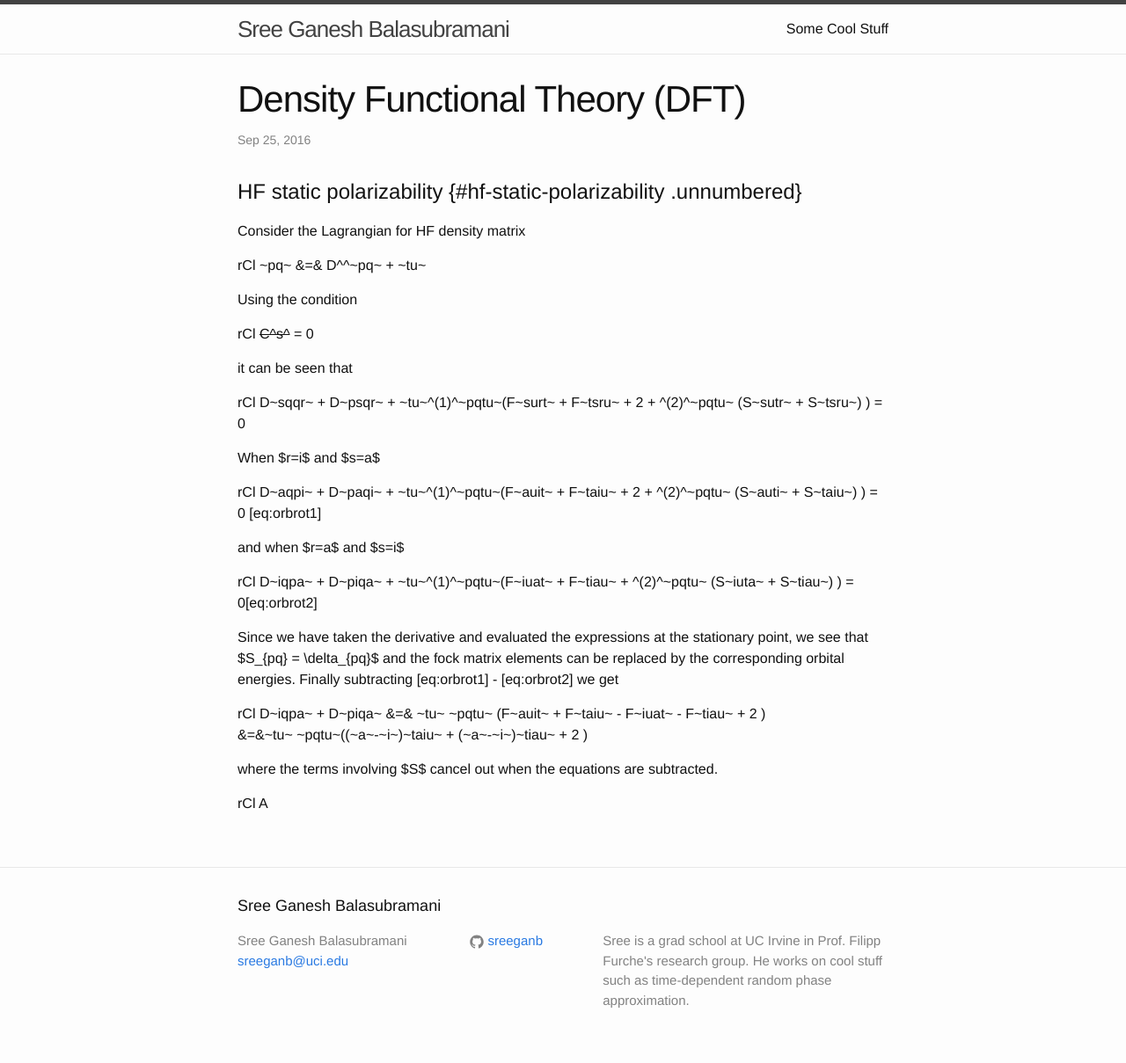
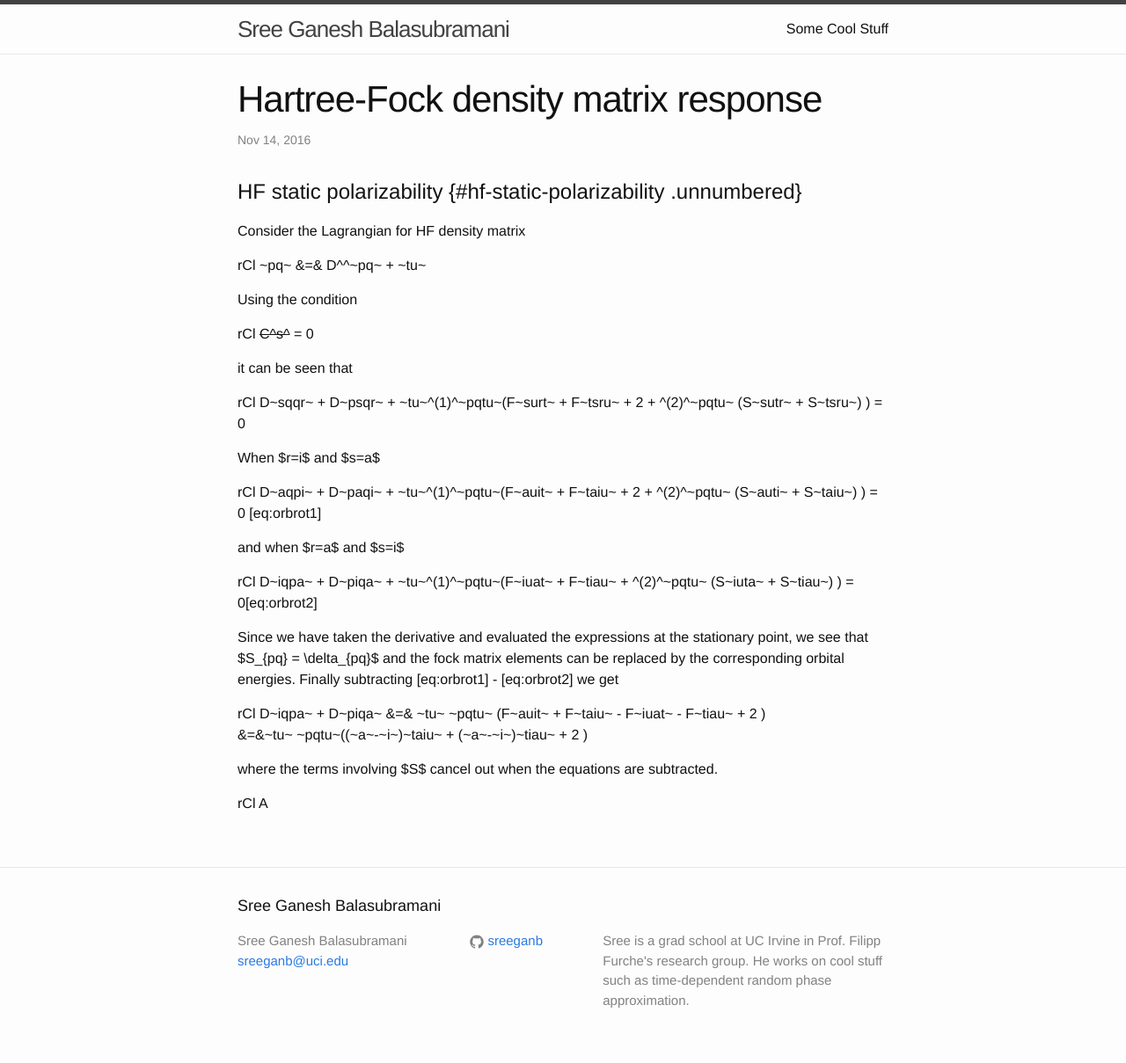
Before and after one commit to sreeganb/sreeganb.github.io, a Jekyll site: the page built from _posts/2016-11-14-HF-response.markdown, in a window 1280 px wide. Shown: the whole page at 88% size. Built offline with Jekyll 4.4.1, drawn with Linux system fonts in a browser that asks for light colours.

Commit message:
added changes

```diff
--- a/_posts/2016-11-14-HF-response.markdown
+++ b/_posts/2016-11-14-HF-response.markdown
@@ -1,7 +1,7 @@
 ---
 layout: post
-title:  "Density Functional Theory (DFT)"
-date:   2016-09-25 06:46:48 -0700
+title:  "Hartree-Fock density matrix response"
+date:   2016-11-14 06:46:48 -0700
 categories: checking out the utilities
 ---
 
```
